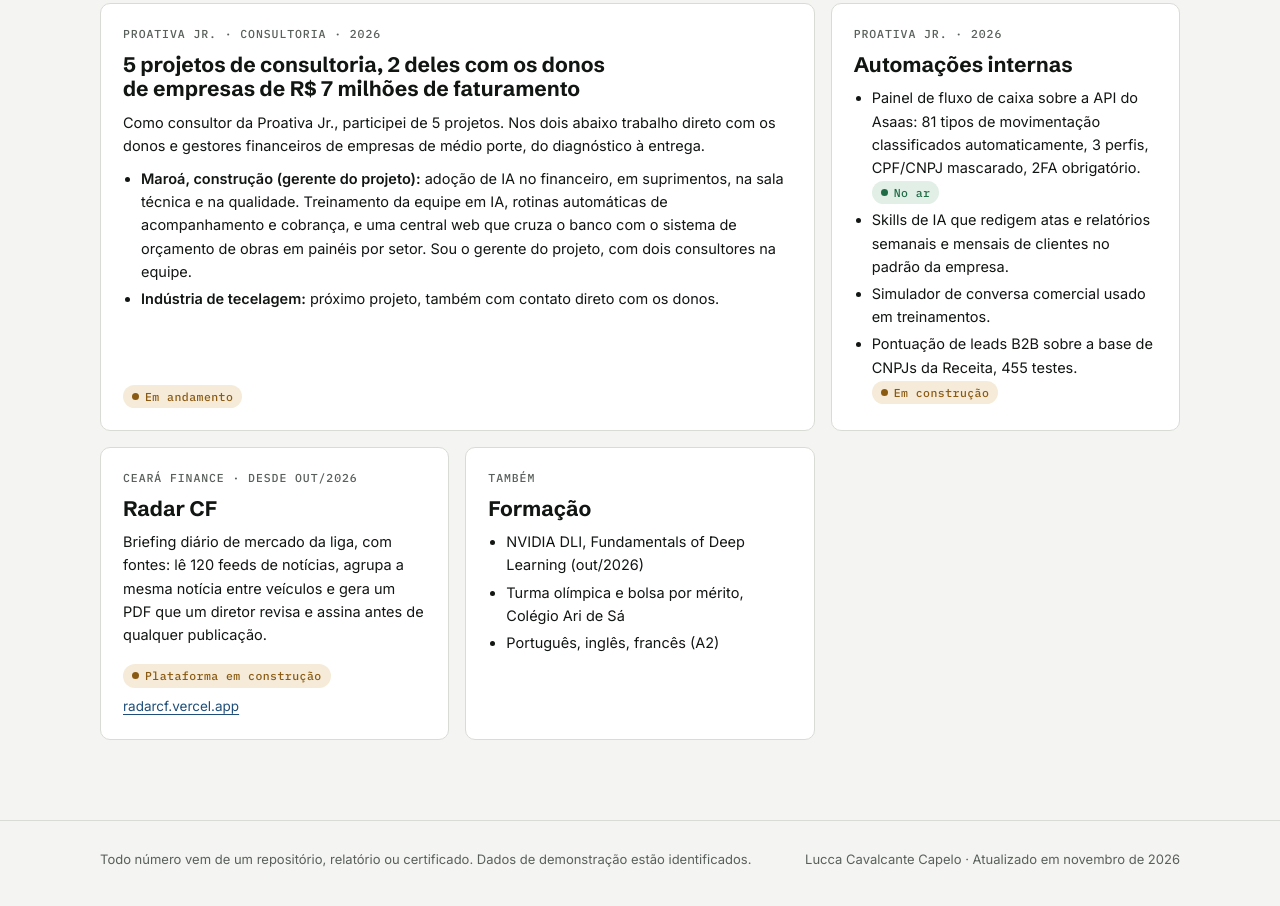
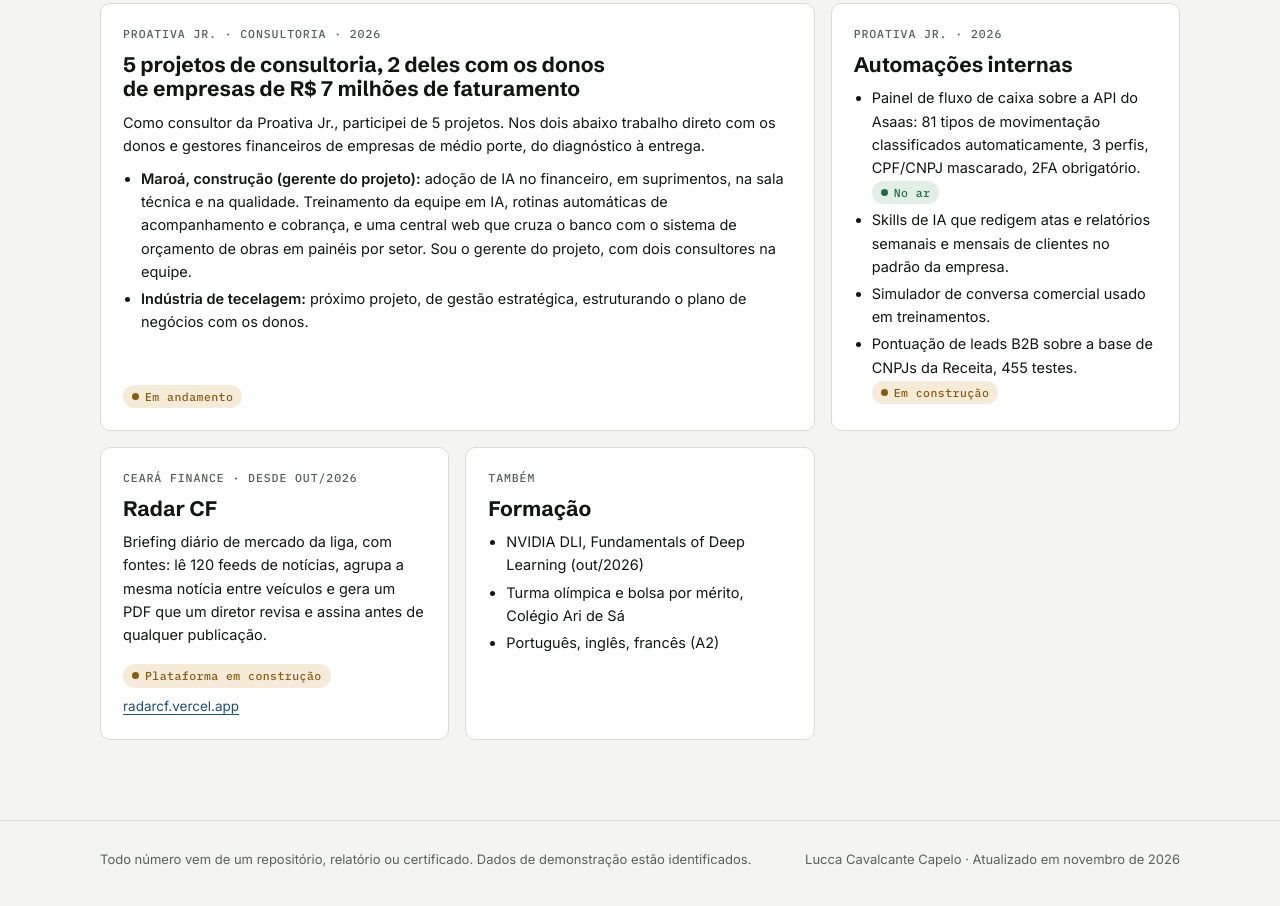
Before and after one commit to Lucca28/Portf-lio, a plain HTML site: page pt/index.html in a window 1280 px wide. Shown: the part 3874-4780 px from the top of the page. Drawn offline with Linux system fonts and the light colour scheme.

Commit message:
docs: tecelagem = gestão estratégica e plano de negócios
Co-Authored-By: Claude Opus 5.5 <noreply@anthropic.com>
Claude-Session: https://claude.ai/code/session_01PnTMj84WfCT3vKee4q1H5X

```diff
--- a/pt/index.html
+++ b/pt/index.html
@@ -337,7 +337,7 @@ footer .in{display:flex;flex-wrap:wrap;justify-content:space-between;gap:10px}
       <p>Como consultor da Proativa Jr., participei de 5 projetos. Nos dois abaixo trabalho direto com os donos e gestores financeiros de empresas de médio porte, do diagnóstico à entrega.</p>
       <ul>
         <li><strong>Maroá, construção (gerente do projeto):</strong> adoção de IA no financeiro, em suprimentos, na sala técnica e na qualidade. Treinamento da equipe em IA, rotinas automáticas de acompanhamento e cobrança, e uma central web que cruza o banco com o sistema de orçamento de obras em painéis por setor. Sou o gerente do projeto, com dois consultores na equipe.</li>
-        <li><strong>Indústria de tecelagem:</strong> próximo projeto, também com contato direto com os donos.</li>
+        <li><strong>Indústria de tecelagem:</strong> próximo projeto, de gestão estratégica, estruturando o plano de negócios com os donos.</li>
       </ul>
       <div class="foot"><span class="chip wip">Em andamento</span></div>
     </article>
```
Also changed, not shown: index.html (+1 -1 lines).
